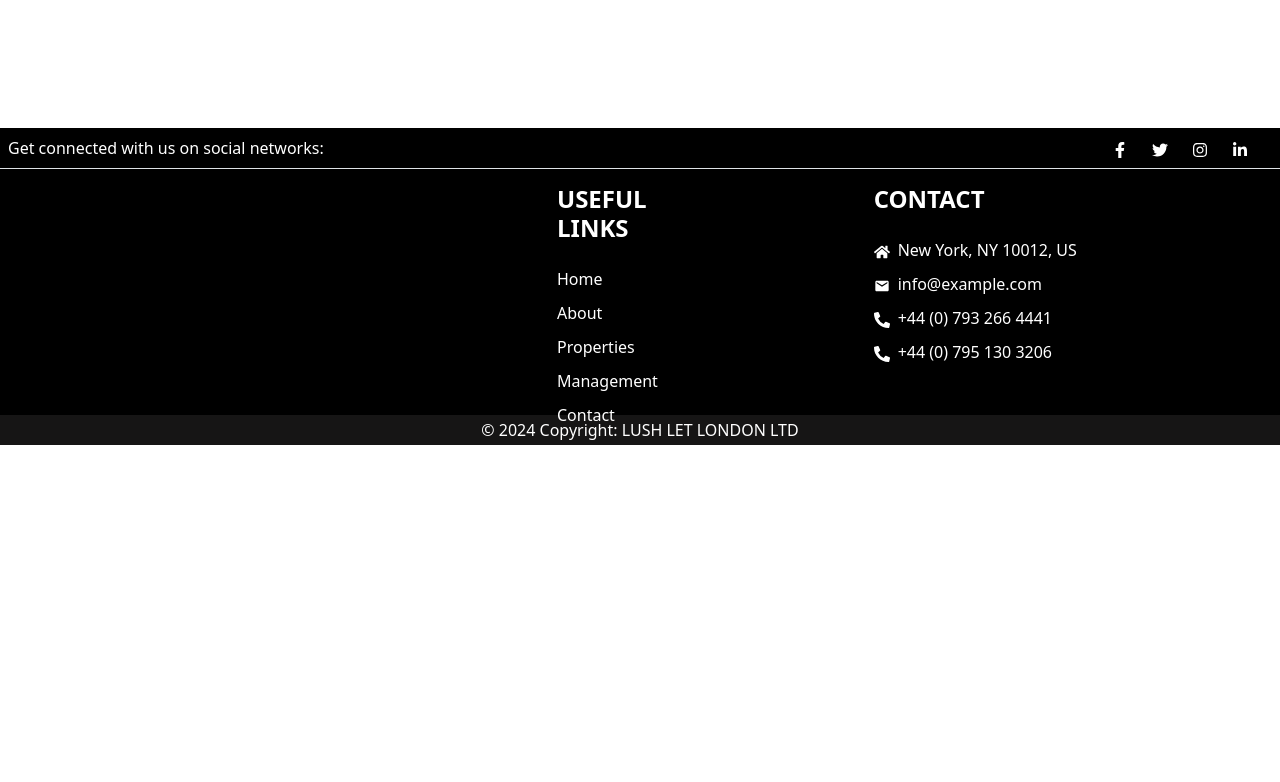
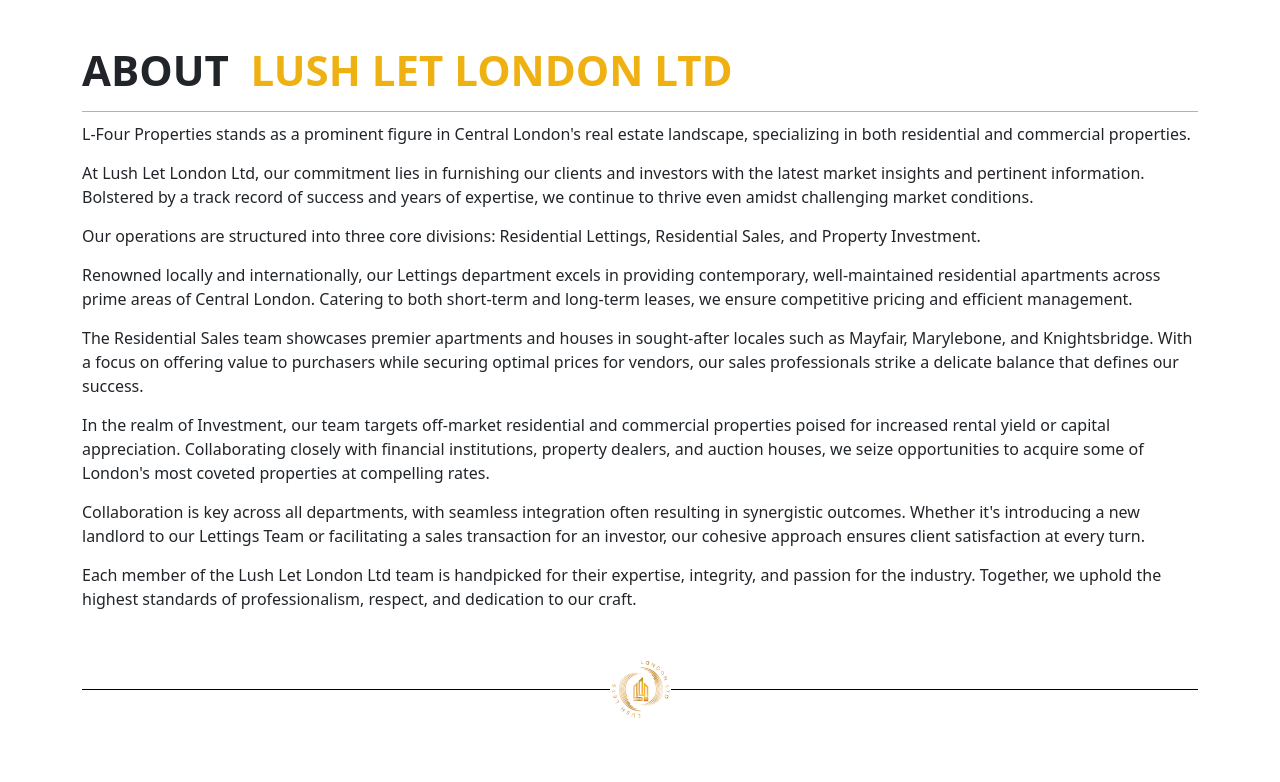
Before and after one commit to SualehSiddiqui/RealEstateWebsite, a React (Create React App) app: page /About in a window 1280 px wide. Shown: the part 438-1220 px from the top of the page. Before the commit the page ends 905 px from the top, so only its background shows below. Built offline with nearby package versions, Linux system fonts and the light colour scheme.

Commit message:
created about page

```diff
--- /dev/null
+++ b/src/Pages/About/index.jsx
@@ -0,0 +1,67 @@
+import { Container } from 'react-bootstrap';
+import './style.css';
+import SeperatorImg from '../../assets/Home/seperator-img.png'
+
+const AboutPage = () => {
+    return (
+        <div className='main-body-div'>
+            <div className='about-banner-div'></div>
+            <Container className='about-text-container'>
+                <div>
+                    about &nbsp;
+                    <span className='golden-color'>
+                        LUSH LET LONDON LTD
+                    </span>
+                </div>
+                <div className='line-div'></div>
+                <ul>
+                    <li>
+                        L-Four Properties stands as a prominent figure in Central London's real
+                        estate landscape, specializing in both residential and commercial properties.
+                    </li>
+                    <li>
+                        At Lush Let London Ltd, our commitment lies in furnishing our clients and investors
+                        with the latest market insights and pertinent information. Bolstered by a track record
+                        of success and years of expertise, we continue to thrive even amidst challenging market
+                        conditions.
+                    </li>
+                    <li>
+                        Our operations are structured into three core divisions: Residential Lettings, Residential
+                        Sales, and Property Investment.
+                    </li>
+                    <li>
+                        Renowned locally and internationally, our Lettings department excels in providing contemporary,
+                        well-maintained residential apartments across prime areas of Central London. Catering to both
+                        short-term and long-term leases, we ensure competitive pricing and efficient management.
+                    </li>
+                    <li>
+                        The Residential Sales team showcases premier apartments and houses in sought-after locales such as
+                        Mayfair, Marylebone, and Knightsbridge. With a focus on offering value to purchasers while securing
+                        optimal prices for vendors, our sales professionals strike a delicate balance that defines our success.
+                    </li>
+                    <li>
+                        In the realm of Investment, our team targets off-market residential and commercial properties poised for
+                        increased rental yield or capital appreciation. Collaborating closely with financial institutions, property
+                        dealers, and auction houses, we seize opportunities to acquire some of London's most coveted properties at
+                        compelling rates.
+                    </li>
+                    <li>
+                        Collaboration is key across all departments, with seamless integration often resulting in synergistic outcomes.
+                        Whether it's introducing a new landlord to our Lettings Team or facilitating a sales transaction for an investor,
+                        our cohesive approach ensures client satisfaction at every turn.
+                    </li>
+                    <li>
+                        Each member of the Lush Let London Ltd team is handpicked for their expertise, integrity, and passion for the
+                        industry. Together, we uphold the highest standards of professionalism, respect, and dedication to our craft.
+                    </li>
+                </ul>
+                <div className='seperator mt-5 mb-5'>
+                    <div className='sub-seperator-div-1'></div>
+                    <img src={SeperatorImg} alt="" />
+                    <div className='sub-seperator-div-1'></div>
+                </div>
+            </Container>
+        </div>
+    )
+}
+export default AboutPage;
--- /dev/null
+++ b/src/Pages/About/style.css
@@ -0,0 +1,53 @@
+.about-banner-div {
+    width: 100% !important;
+    height: 350px;
+    background-image: url('../../assets/About/main-banner.jpg');
+    background-repeat: no-repeat;
+    background-position: center center;
+    background-size: cover;
+}
+
+.about-text-container {
+    padding-top: 40px;
+    padding-bottom: 40px;
+}
+
+.about-text-container>div {
+    text-transform: uppercase;
+    font-weight: bold;
+    font-size: 42px;
+}
+
+.line-div {
+    width: 100%;
+    margin-top: 10px;
+    margin-bottom: 10px;
+    border-bottom: 1px solid var(--theme-color-2);
+}
+
+.about-text-container>ul {
+    list-style: none;
+    padding: 0;
+}
+
+.about-text-container>ul>li>p {
+    font-weight: 600;
+    font-size: 1.7rem;
+    text-transform: capitalize;
+}
+
+.about-text-container>ul>li {
+    margin-bottom: 15px;
+}
+
+@media screen and (max-width: 768px) {
+    .about-banner-div {
+        height: 250px;
+    }
+}
+
+@media screen and (max-width: 480px) {
+    .about-banner-div {
+        height: 150px;
+    }
+}
--- a/src/Pages/Home/index.jsx
+++ b/src/Pages/Home/index.jsx
@@ -12,7 +12,7 @@
         AOS.init();
     }, [])
     return (
-        <>
+        <div className='main-body-div'>
             <div className="sub-header-div">
                 <Container className='sub-header-div-container'>
                     <div className='selection-div selection-div-1'>
@@ -108,8 +108,11 @@
             <div className='main-home-div'>
                 <Container>
                     <div className='home-text-div'>
-                        <h1>Lush Lets London Ltd</h1>
-                        <h1>Property Consultants</h1>
+                        <div>
+                            Lush Lets London Ltd
+                            <br />
+                            Property Consultants
+                        </div>
                         <p>We pride ourselves on being specialists in all aspects of residential and commercial property</p>
                     </div>
                     <CounterComp className='counter mt-5' />
@@ -206,7 +209,7 @@
                     </div>
                 </Container>
             </div>
-            <CounterComp className='res-counter' />
+            <CounterComp className='res-counter mt-3 mb-3' />
             <div className='main-home-div-2'>
                 <Container >
                     <div className='main-hd-div'>
@@ -444,8 +447,8 @@
                         <h1 className='text-start' data-aos-duration="700" data-aos="fade-right">
                             FEATURED <span className='golden-color'>PROPERTIES</span>
                         </h1>
-                        <div className='main-home-cards-div mt-3' data-aos-duration="700" data-aos="zoom-in">
-                            <div className='properties-card-div properties-card-div-1'>
+                        <div className='main-home-cards-div mt-3'>
+                            <div className='properties-card-div properties-card-div-1' data-aos-duration="700" data-aos="zoom-in">
                                 <div className='img-div'>
                                     <div className='sub-properties-card-div-1'></div>
                                     <div className='sub-properties-card-div-2'></div>
@@ -457,7 +460,7 @@
                                     Marylebone
                                 </p>
                             </div>
-                            <div className='properties-card-div properties-card-div-2'>
+                            <div className='properties-card-div properties-card-div-2' data-aos-duration="700" data-aos="zoom-in">
                                 <div className='img-div'>
                                     <div className='sub-properties-card-div-3'></div>
                                     <div className='sub-properties-card-div-2'></div>
@@ -467,7 +470,7 @@
                                     Gloucester Place, Marylebone
                                 </p>
                             </div>
-                            <div className='properties-card-div properties-card-div-3'>
+                            <div className='properties-card-div properties-card-div-3' data-aos-duration="700" data-aos="zoom-in">
                                 <div className='img-div'>
                                     <div className='sub-properties-card-div-3'></div>
                                     <div className='sub-properties-card-div-2'></div>
@@ -479,13 +482,12 @@
                             </div>
                         </div>
                     </Container>
-
                 </div>
                 <Container>
                     <CarouselComp />
                 </Container>
             </div>
-        </>
+        </div>
     )
 }
 
--- a/src/Pages/Home/style.css
+++ b/src/Pages/Home/style.css
@@ -1,11 +1,3 @@
-.golden-color {
-    color: var(--theme-color-2) !important;
-}
-
-.white-color {
-    color: #fff !important;
-}
-
 .sub-header-div {
     background-color: var(--theme-color-2);
     width: 100%;
@@ -87,7 +79,7 @@
     text-align: center;
 }
 
-.home-text-div>h1 {
+.home-text-div>div {
     text-shadow: 0 0 7px rgba(0, 0, 0, 0.8);
     text-align: center;
     font-weight: bold;
@@ -367,6 +359,8 @@
 
 .home-banner-6 {
     background-color: #f4f4f4;
+    padding-top: 40px;
+    padding-bottom: 40px;
 }
 
 .properties-card-div {
@@ -488,6 +482,14 @@
 }
 
 @media screen and (max-width: 768px) {
+    .home-text-div>div {
+        font-size: 42px;
+    }
+
+    .home-text-div>p {
+        font-size: 1.2rem;
+    }
+
     .benefit-section {
         display: flex;
         flex-direction: column;
@@ -522,10 +524,11 @@
         padding-bottom: 20px;
     }
 
-    .res-counter{
+    .res-counter {
         display: flex;
     }
-    .counter{
+
+    .counter {
         display: none;
     }
 
--- a/src/index.css
+++ b/src/index.css
@@ -2,7 +2,6 @@
   --theme-color-1: #000;
   --theme-color-2: #eeb111;
 }
-
 
 body {
   margin: 0;
@@ -14,3 +13,16 @@
 code {
   font-family: "Poppins", sans-serif;
 }
+
+.main-body-div {
+  width: 100%;
+  min-height: 57.7vh;
+}
+
+.golden-color {
+  color: var(--theme-color-2) !important;
+}
+
+.white-color {
+  color: #fff !important;
+}
--- a/src/route/route.js
+++ b/src/route/route.js
@@ -6,9 +6,12 @@
 
 //Pages
 import HomePage from '../Pages/Home';
+import AboutPage from '../Pages/About';
+import NotFoundPage from '../Pages/NotFound';
+
+//Components
 import NavScroll from '../Components/Navbar';
 import FooterComp from '../Components/Footer';
-import NotFoundPage from '../Pages/NotFound';
 import ScrollToTop from '../Components/ScrollToTop';
 
 const RouterPages = () => {
@@ -18,6 +21,7 @@
             <ScrollToTop />
             <Routes>
                 <Route path='/' element={<HomePage />} />
+                <Route path='/About' element={<AboutPage />} />
                 <Route path='*' element={<NotFoundPage />} />
             </Routes>
             <FooterComp />
```
Also changed, not shown: src/assets/About/main-banner.jpg (added).
